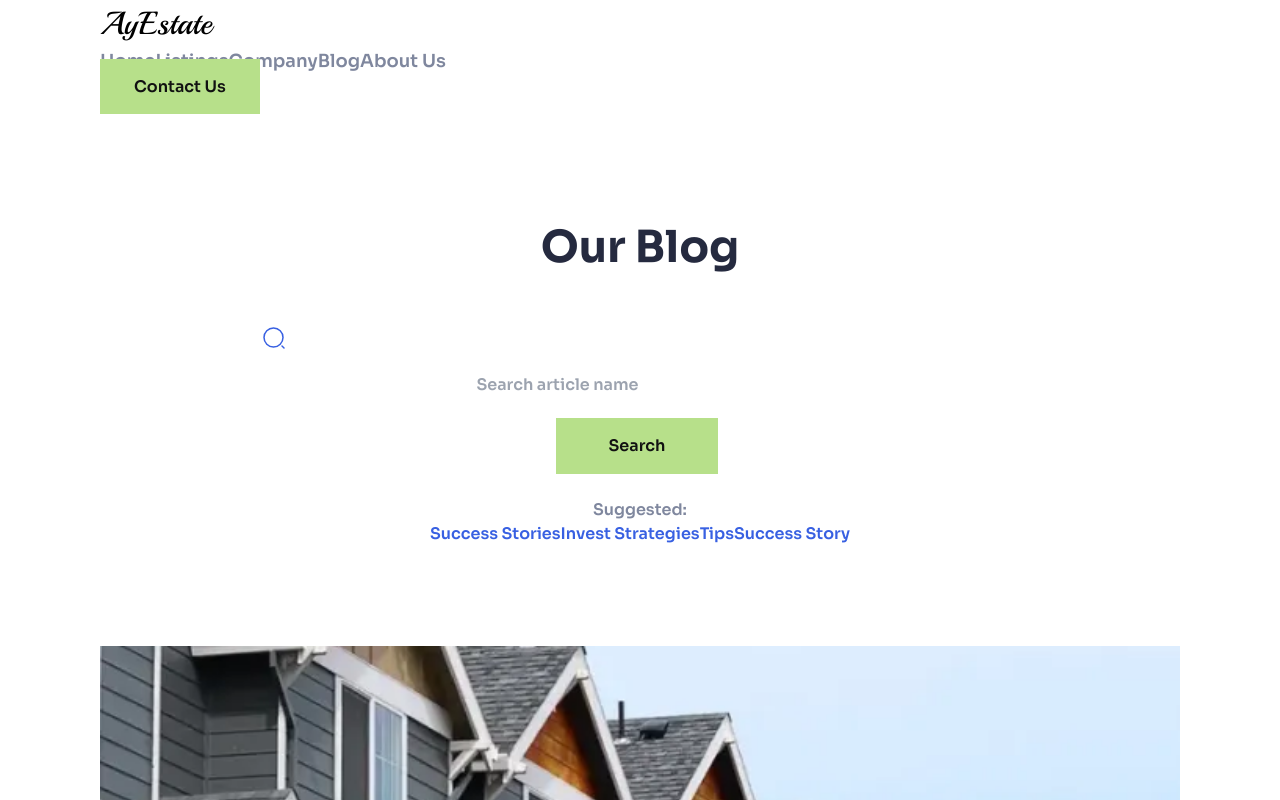
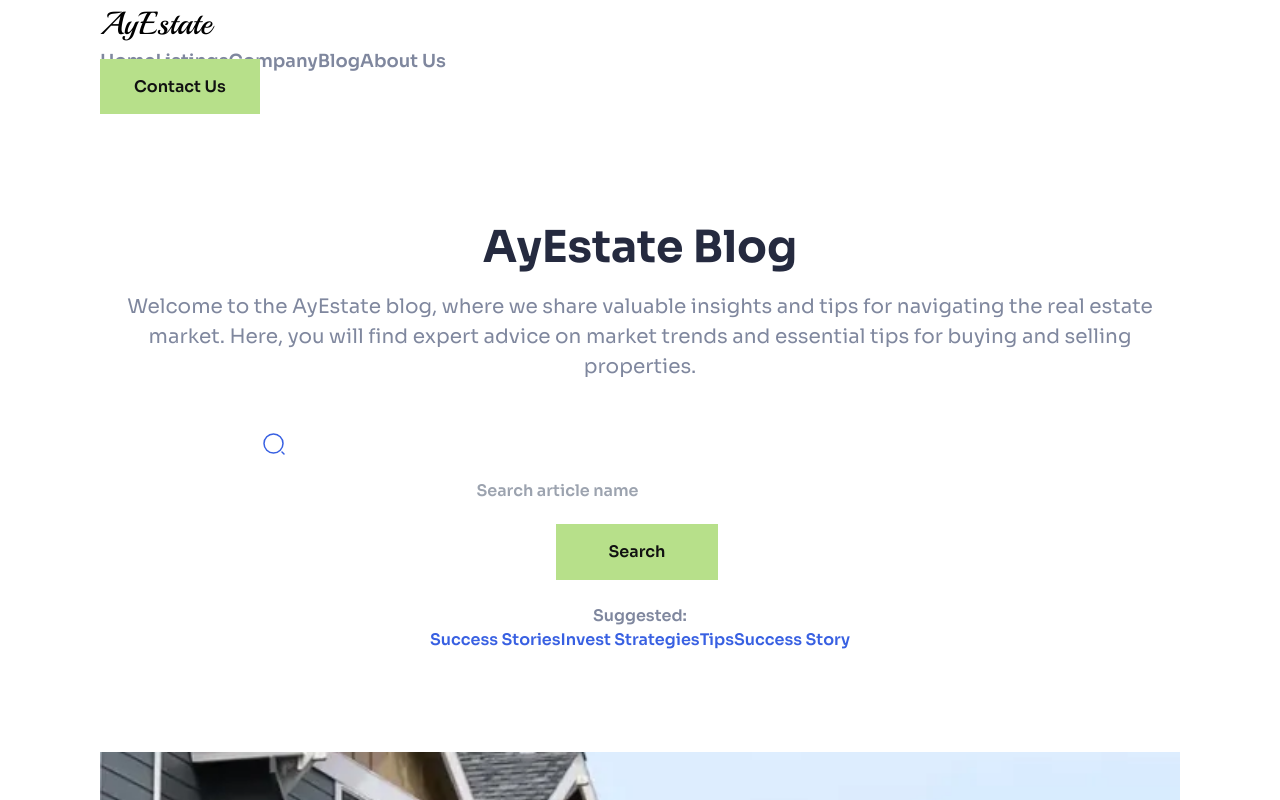
Before and after one commit to ali0120/ay-estate, a Next.js app: page /blog in a window 1280 px wide. Shown: the top 800 px of the page. Built offline with nearby package versions, Linux system fonts and the light colour scheme.

Commit message:
fix heading

```diff
--- a/app/ui/(components)/blog/BlogHeader.tsx
+++ b/app/ui/(components)/blog/BlogHeader.tsx
@@ -17,7 +17,10 @@ const BlogHeader = () => {
         <section className='bg-White' >
             <div className='px-[20px] xl:px-[100px] pt-[30px] lg:pt-[120px]'>
                 <div className="text-center mx-auto">
-                    <h1 className='text-[24px] lg:text-[44px] font-soraBold text-YankeesBlue leading-[31.2px] lg:leading-[57.2px] capitalize' >Our Blog</h1>
+                    <h1 className='text-[24px] lg:text-[44px] font-soraBold text-YankeesBlue leading-[31.2px] lg:leading-[57.2px] capitalize' >AyEstate  Blog</h1>
+                    <p className='text-[16px] lg:text-[20px] text-RomanSilver leading-[26px] lg:leading-[30px] mt-4'>
+                        Welcome to the AyEstate blog, where we share valuable insights and tips for navigating the real estate market. Here, you will find expert advice on market trends and essential tips for buying and selling properties.
+                    </p>
                     <Paper shadow="xs" className='lg:max-w-[70%] m-auto mt-[16px] md:mt-[50px] rounded-[16px]'>
                         <TextInput
                             placeholder="Search article name"
```
